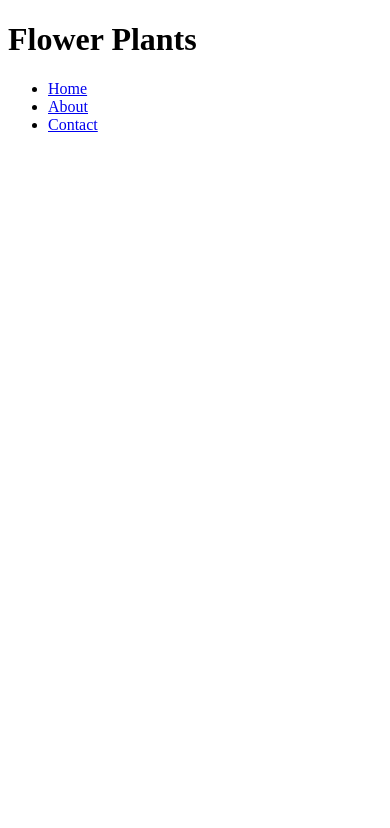
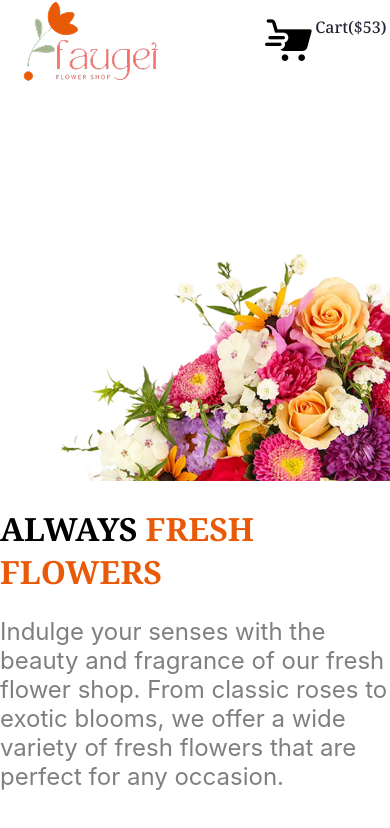
Before and after one commit to Borson37/assignment-02-portfolio-repo, a plain HTML site: page responsive.html in a window 390 px wide. Drawn offline with Linux system fonts and the light colour scheme.

Commit message:
added navbar and baner with responsive

```diff
--- a/responsive.html
+++ b/responsive.html
@@ -6,16 +6,44 @@
     <title>Flower plants</title>
     <link rel="stylesheet" href="styles/styles.css">
 </head>
-<body>
+<body class="noto-serif-font width">
     <header>
-        <h1>Flower Plants</h1>
-        <nav>
-            <ul>
-                <li><a href="index.html">Home</a></li>
-                <li><a href="about.html">About</a></li>
-                <li><a href="contact.html">Contact</a></li>
-            </ul>
+        <nav class="navbar display-flex">
+            <div>
+                <img src="assets/logo.png" alt="">
+            </div>
+            <div>
+                <ul class="nav-links display-flex">
+                    <div class="link display-flex">
+                        <li class="nav-item "><a href="" class="nav-link"> <span style="color: #252432;">Home</span></a></li>
+                    <li class="nav-item"><a href="" class="nav-link text-font-color">Shop</a></li>
+                    <li class="nav-item"><a href="" class="nav-link text-font-color">About Us</a></li>
+                    <li class="nav-item display-flex">
+                    </div>
+                    <div class="display-flex">
+                        <li class="nav-item2"><img src="assets/icons8-fast-cart-50.png" alt=""></li>
+                        <li class="nav-item2"><a href="" class="nav-link"><span style="color: #252432;">Cart($53)</span></a></li>
+                    </div>
+                    </li>
+                </ul>
+            </div>
         </nav>
+        <div class="banner display-flex">
+            <div class="banner-item">
+                <h1 class="banner-head">ALWAYS <span style="color: #E95A08;">FRESH <br> FLOWERS</span></h1>
+                <p class="banner-description text-font-color inter-font">Indulge your senses with the beauty and fragrance of our fresh flower shop. From classic roses to exotic blooms, we offer a wide variety of fresh flowers that are perfect for any occasion. </p>
+
+            </div>
+        <div class="banner-logo">
+            <img src="assets/hero-flower.png" alt="">
+        </div>
+        </div>
     </header>
+    <main>
+
+    </main>
+    <footer>
+
+    </footer>
 </body>
 </html>
--- a/styles/styles.css
+++ b/styles/styles.css
@@ -0,0 +1,83 @@
+
+@import url('https://fonts.googleapis.com/css2?family=Noto+Serif:ital,wght@0,100..900;1,100..900&display=swap');
+
+
+.noto-serif-font {
+  font-family: "Noto Serif", serif;
+  font-optical-sizing: auto;
+  font-weight: <weight>;
+  font-style: normal;
+  font-variation-settings:
+    "wdth" 100;
+}
+
+
+@import url('https://fonts.googleapis.com/css2?family=Inter:ital,opsz,wght@0,14..32,100..900;1,14..32,100..900&display=swap');
+
+.inter-font {
+  font-family: "Inter", sans-serif;
+  font-optical-sizing: auto;
+  font-weight: <weight>;
+  font-style: normal;
+}
+
+
+
+
+/* shared style */
+.width{
+    max-width: 1440px;
+    margin: 0 auto;
+}
+.display-flex{
+    display: flex;
+}
+.text-font-color{
+    color: rgba(0, 0, 0, 0.5);
+}
+
+/* header style */
+.navbar{
+    justify-content: space-between;
+}
+.nav-item{
+    list-style: none;
+    margin-right: 40px;
+
+}
+.nav-item2{
+    list-style: none;
+}
+.nav-link{
+    text-decoration: none;
+    font-weight: 500;
+
+}
+/* banner style */
+.banner{
+    margin-top: 150px;
+}
+.banner-description{
+    font-size: 1.5rem;
+}
+/* responsive media query */
+@media screen  and (max-width: 500px){
+    .link{
+        display: none;
+    }
+    .navbar{
+        justify-content: space-around;
+    }
+    .nav-links, .banner{
+        flex-direction: column-reverse;
+        align-items: center;
+        justify-content: center;
+        width: 100%;
+    }
+     .banner-logo img {
+    max-width: 100%;
+    height: auto;
+
+  }
+
+}
```
Also changed, not shown: assets/deal-ana.png (added), assets/deal-bloom.png (added), assets/deal-zabo.png (added), assets/flower-store.png (added), assets/hero-flower.png (added), assets/icon-facebook.png (added), assets/icon-linkedin.png (added), assets/icon-twitter.png (added), assets/icon-youtube.png (added), assets/icons8-fast-cart-50.png (added), assets/logo.png (added), assets/news-letter-bg.png (added), assets/sample-flower-image.png (added), assets/trusted-badge.png (added).
